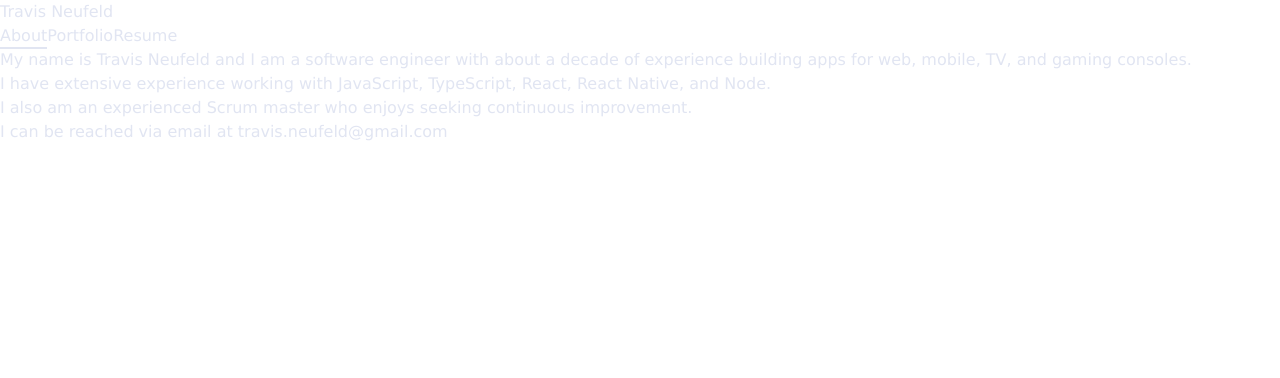
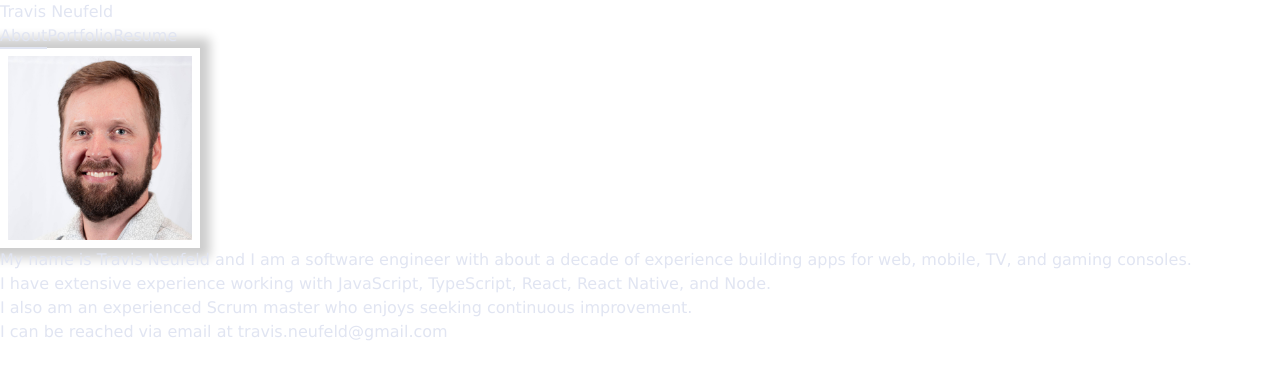
Before and after one commit to TravisJN/blog-next, a Next.js app: page /about in a window 1280 px wide. Shown: the top 378 px of the page. Built offline with nearby package versions, Linux system fonts and the light colour scheme.

Commit message:
add headshot

```diff
--- /dev/null
+++ b/src/app/about/about.css
@@ -0,0 +1,10 @@
+.headshot {
+	height: calc(200px);
+	width: calc(200px);
+	border: calc(8px) solid transparent;
+	background-origin: border-box;
+	background-clip: content-box, border-box;
+	background-size: cover;
+	box-sizing: border-box;
+	box-shadow: 0 0 10px 10px rgba(0, 0, 0, 0.2);
+}
--- a/src/app/about/page.tsx
+++ b/src/app/about/page.tsx
@@ -1,6 +1,12 @@
+import Image from 'next/image';
+import './about.css';
+
+import profileImage from '@/assets/profile.jpg';
+
 function About() {
     return (
         <div className="px-8 max-w-4xl text-center flex flex-col gap-4">
+            <Image src={profileImage} alt="Travis Neufeld" width={200} height={200} className="rounded-full self-center mb-4 headshot" />
             <p>My name is Travis Neufeld and I am a software engineer with about a decade of experience building apps for web, mobile, TV, and gaming consoles.</p>
             <p>I have extensive experience working with JavaScript, TypeScript, React, React Native, and Node.</p>
             <p>I also am an experienced Scrum master who enjoys seeking continuous improvement.</p>
```
Also changed, not shown: src/app/portfolio/@apps/outofinsight/page.tsx (+8 -1 lines), src/assets/profile.jpg (added).
